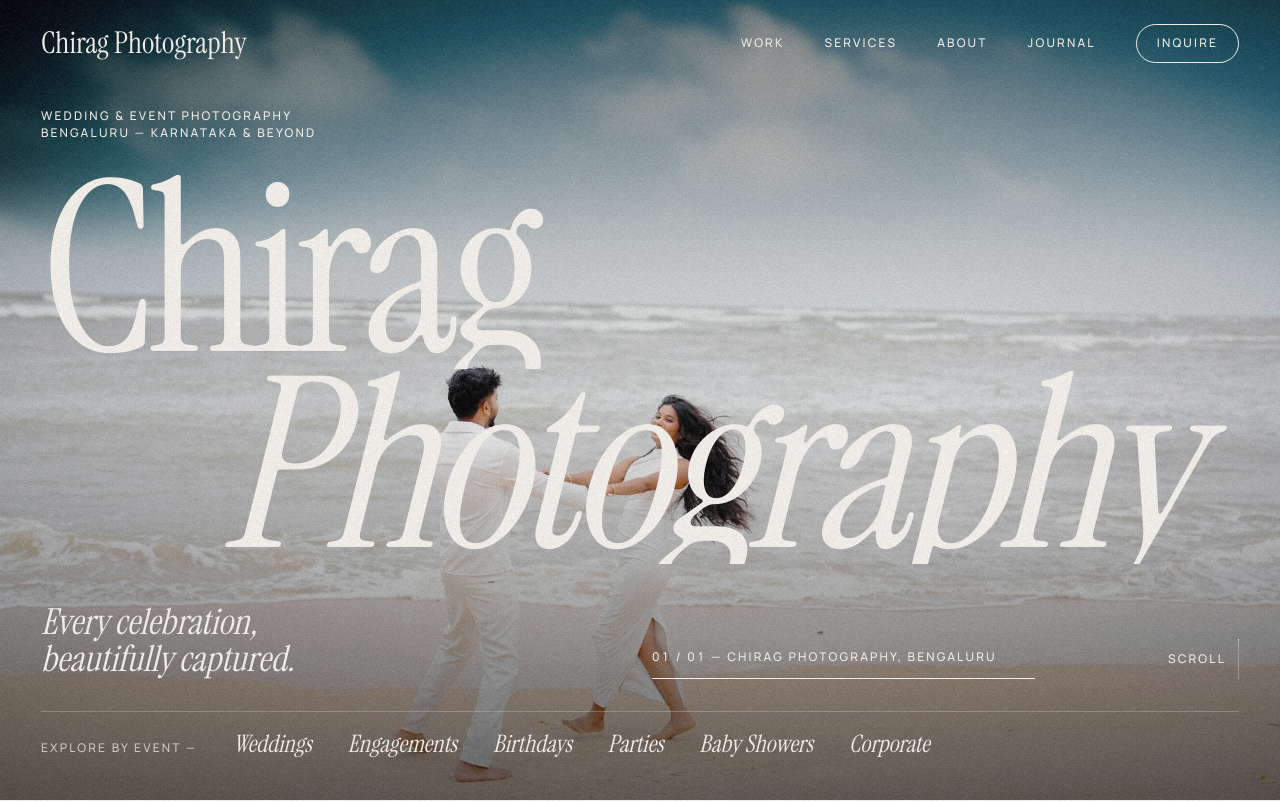
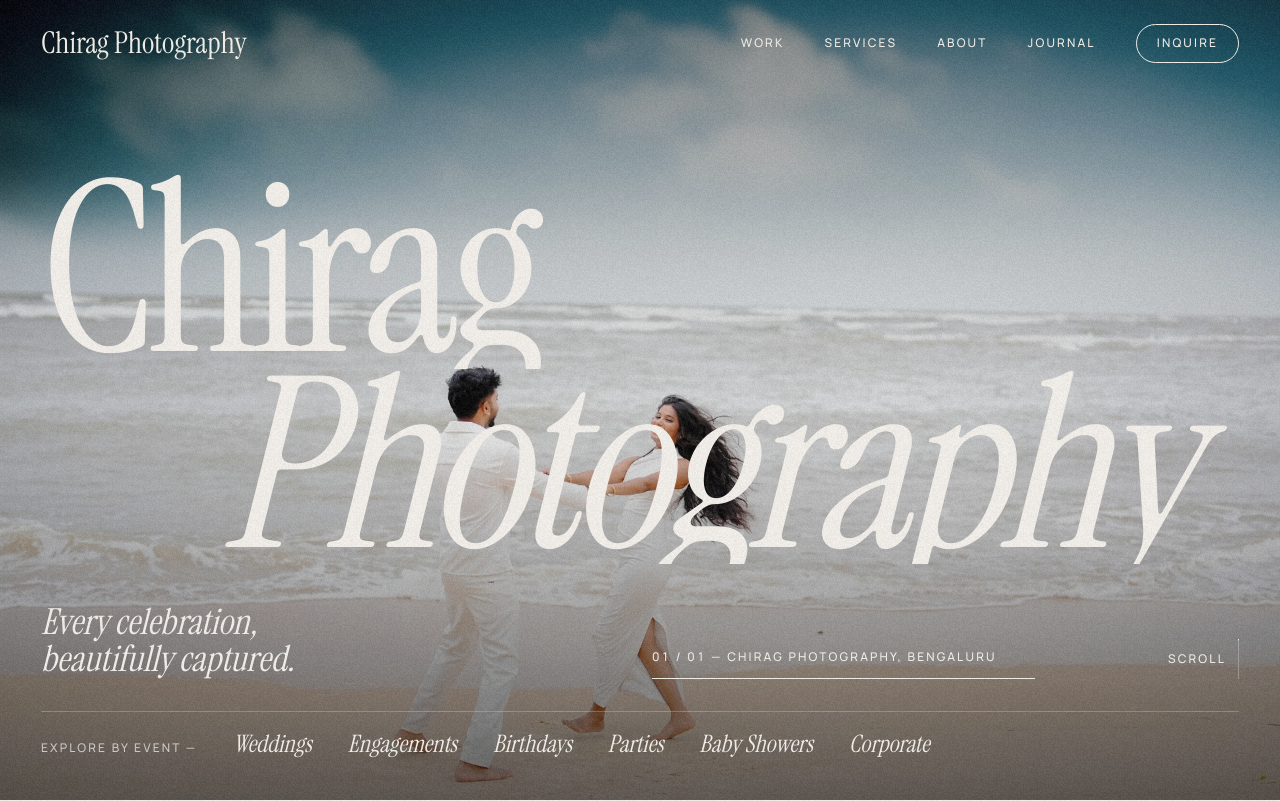
Before and after one commit to Mohan8197/ChiragPhotography1, a Next.js app: page / in a window 1280 px wide. Shown: the top 801 px of the page. Built offline with nearby package versions, Linux system fonts and the light colour scheme; no server answers.

Commit message:
Remove duplicate hero text

```diff
--- a/sections/Hero.tsx
+++ b/sections/Hero.tsx
@@ -141,11 +141,7 @@ export function Hero({ slides }: { slides: HeroSlide[] }) {
       </div>
 
       <div data-hero-content className="relative z-10 flex h-full flex-col justify-end container-x pb-6 md:pb-10">
-        <p data-hero-fade className="label mb-6 max-w-xs md:mb-8">
-          Wedding & event photography
-          <br />
-          {studio.base} — {studio.reach}
-        </p>
+
 
         <h1 className="font-serif text-mega">
           <span className="sr-only">{studio.name} — wedding and event photographer in Bengaluru</span>
```
